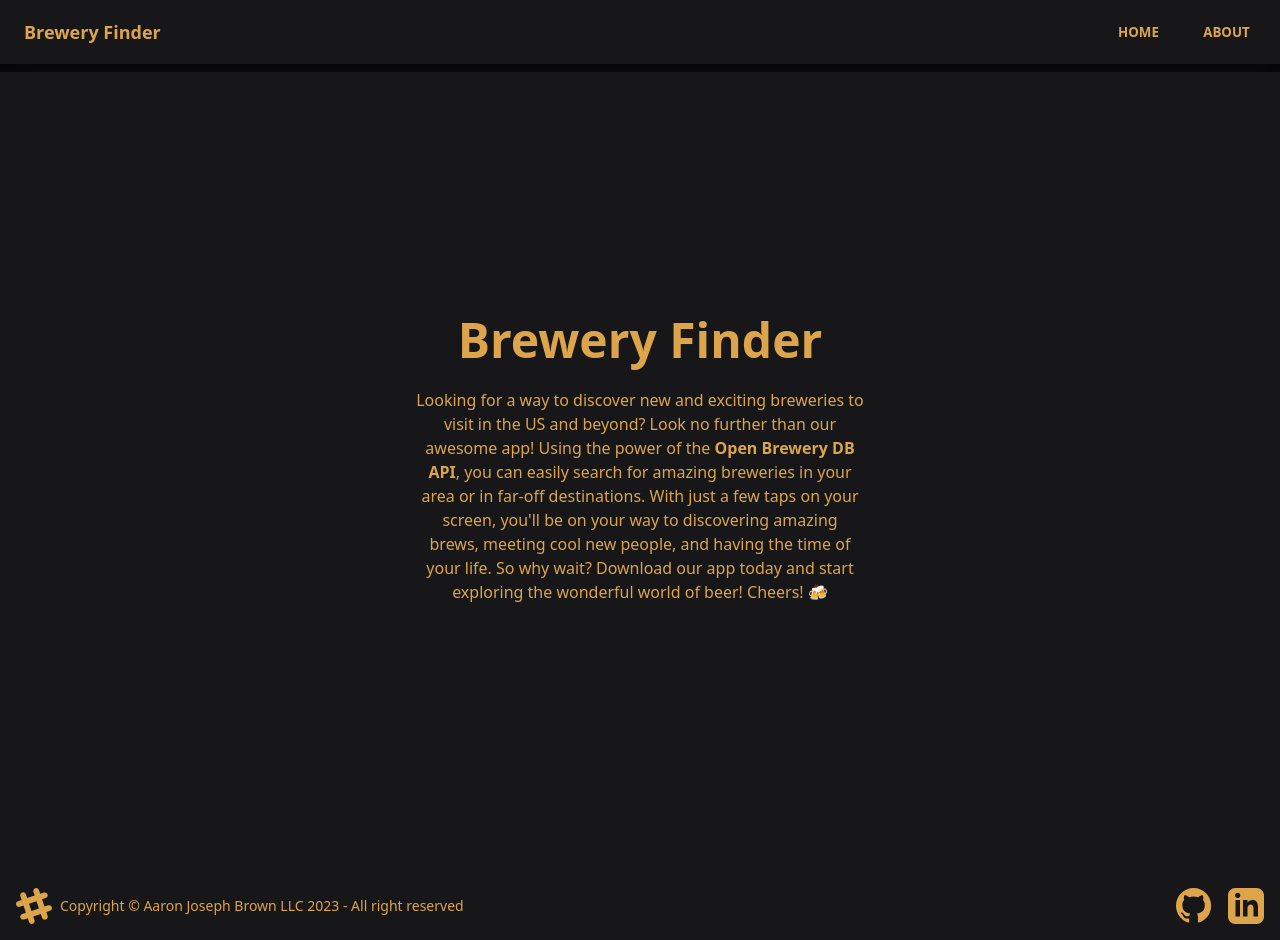
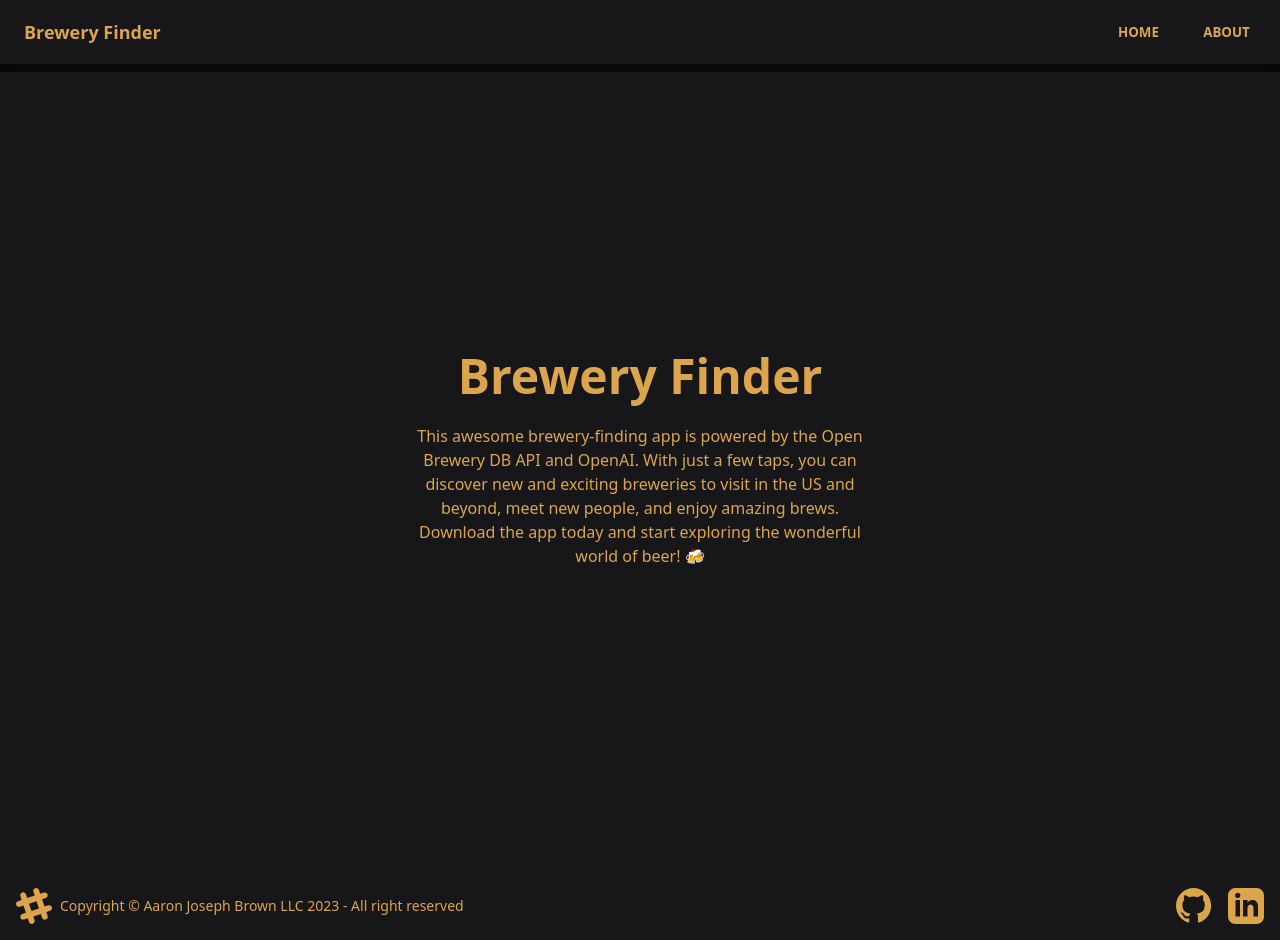
Before and after one commit to aaronjosephbrown/brewery-finder, a React (Create React App) app: page /about in a window 1280 px wide. Built offline with nearby package versions, Linux system fonts and the light colour scheme; no server answers.

Commit message:
Updated the about section.

```diff
--- a/src/pages/About.js
+++ b/src/pages/About.js
@@ -5,7 +5,7 @@ const About = () => {
         <div className='max-w-md'>
           <h1 className='text-5xl font-bold'>Brewery Finder</h1>
           <p className='py-6'>
-          Looking for a way to discover new and exciting breweries to visit in the US and beyond? Look no further than our awesome app! Using the power of the <strong><a href="https://www.openbrewerydb.org/" target='_blank' rel="noreferrer">Open Brewery DB API</a></strong>, you can easily search for amazing breweries in your area or in far-off destinations. With just a few taps on your screen, you'll be on your way to discovering amazing brews, meeting cool new people, and having the time of your life. So why wait? Download our app today and start exploring the wonderful world of beer! Cheers! 🍻
+          This awesome brewery-finding app is powered by the Open Brewery DB API and OpenAI. With just a few taps, you can discover new and exciting breweries to visit in the US and beyond, meet new people, and enjoy amazing brews. Download the app today and start exploring the wonderful world of beer! 🍻
           </p>
         </div>
       </div>
```
